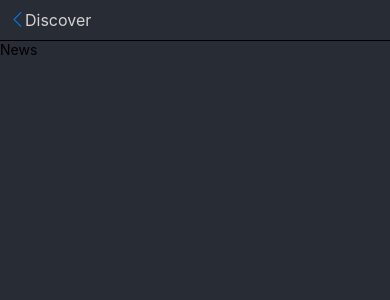
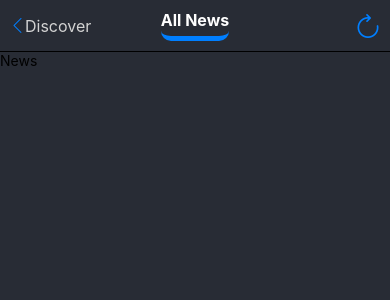
Before and after one commit to abdelrahmannasr/news-app, a React Native app: screen / in a window 390 px wide. Shown: the top 300 px of the page. Built offline with nearby package versions, Linux system fonts and the light colour scheme.

Commit message:
Adjust TopNavigation bar

```diff
--- a/components/TopNavigation.tsx
+++ b/components/TopNavigation.tsx
@@ -1,6 +1,10 @@
 import React from "react";
 import { View, Text, StyleSheet, TouchableOpacity } from "react-native";
-import { MaterialCommunityIcons, SimpleLineIcons } from "@expo/vector-icons";
+import {
+  MaterialCommunityIcons,
+  SimpleLineIcons,
+  AntDesign
+} from "@expo/vector-icons";
 
 const TopNavigation = ({ index, setIndex }) => {
   return (
@@ -24,6 +28,24 @@ const TopNavigation = ({ index, setIndex }) => {
           <Text style={{ ...styles.text, color: "lightgrey" }}>Discover</Text>
         </TouchableOpacity>
       )}
+      <Text style={{ ...styles.center, color: "white" }}>
+        {index ? "All News" : "Discover"}
+      </Text>
+      {index ? (
+        <TouchableOpacity style={styles.right}>
+          <Text style={styles.text}>
+            <AntDesign name="reload1" size={24} color="#007fff" />
+          </Text>
+        </TouchableOpacity>
+      ) : (
+        <TouchableOpacity
+          style={styles.left}
+          onPress={() => setIndex(index === 0 ? 1 : 0)}
+        >
+          <Text style={{ ...styles.text, color: "white" }}>All News</Text>
+          <SimpleLineIcons name="arrow-right" size={15} color="#007fff" />
+        </TouchableOpacity>
+      )}
     </View>
   );
 };
@@ -45,6 +67,18 @@ const styles = StyleSheet.create({
   },
   text: {
     fontSize: 16
+  },
+  right: {
+    width: 80,
+    alignItems: "flex-end"
+  },
+  center: {
+    paddingBottom: 6,
+    borderBottomColor: "#007fff",
+    borderBottomWidth: 5,
+    borderRadius: 10,
+    fontSize: 16,
+    fontWeight: "700"
   }
 });
 
```
